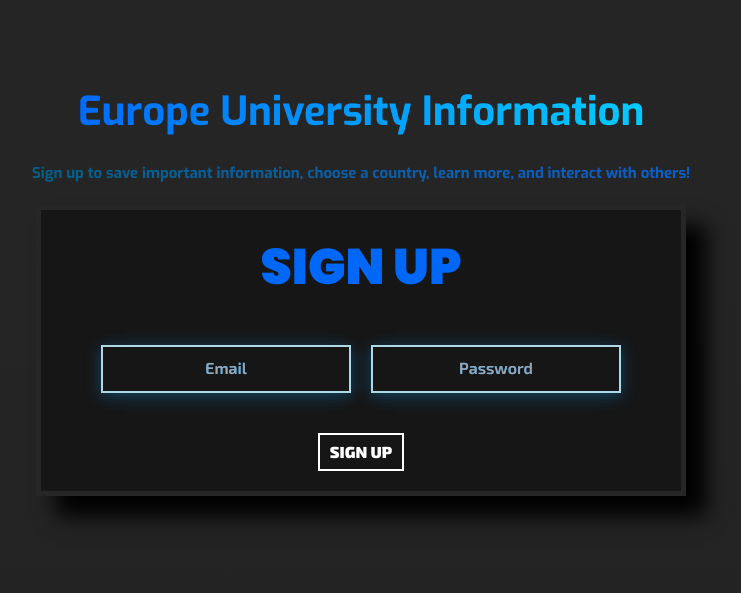
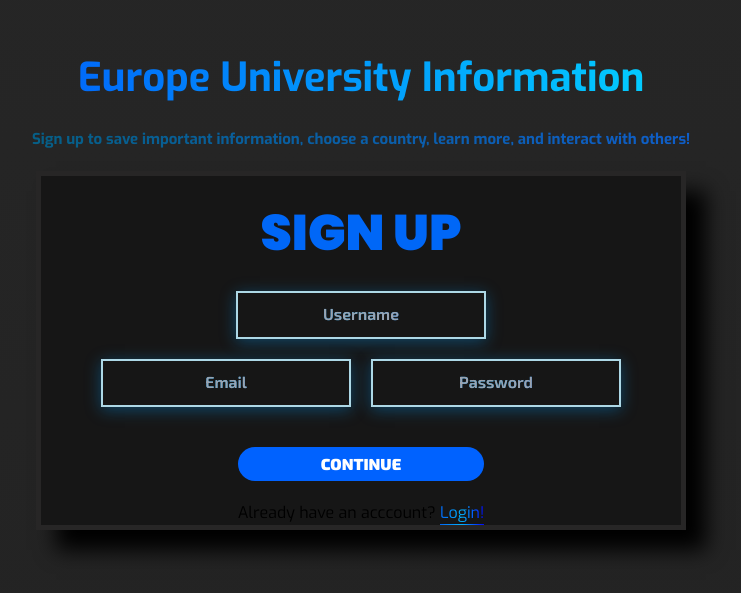
Before and after one commit to FaisalAbusharar/europe-university-info, a Next.js app: page /auth/signup in a window 1280 px wide. Shown: the part 121-714 px from the top of the page, without its empty margins (279-1020 px from the left). Built offline with nearby package versions, Linux system fonts and the light colour scheme.

Commit message:
Re-designed elements of the sign page

```diff
--- a/src/app/auth/login/page.tsx
+++ b/src/app/auth/login/page.tsx
@@ -77,8 +77,8 @@ const Signup: React.FC = () => {
             <form className='form' onSubmit={handleSignup}>
               <div className='inputsContainer'>
                 <input className='inputFormEmail'
-                  type="email"
-                  placeholder="Email"
+                  type="text"
+                  placeholder="Email/Username"
                   value={email}
                   onChange={(e) => setEmail(e.target.value)}
                   required
@@ -91,7 +91,10 @@ const Signup: React.FC = () => {
                   required
                 />
               </div>
-              <button className='inputFormSubmit' type="submit">LOGIN</button>
+              <div id='optionsContainer'>
+              <button className='inputFormSubmit' type="submit">CONTINUE</button>
+              <p>Don't have an acccount? <a href='/auth/signup' id="hyperlink">Sign up!</a></p>
+              </div>
             </form>
             {error && <p style={{ color: 'red' }}>{error}</p>}
           </div>
--- a/src/app/auth/signup/page.tsx
+++ b/src/app/auth/signup/page.tsx
@@ -11,6 +11,7 @@ const exo = Exo({ subsets: ['latin'], weight: ['400', '700'] });
 const Signup: React.FC = () => {
   const [email, setEmail] = useState<string>('');
   const [password, setPassword] = useState<string>('');
+  const [username, setUsername] = useState<string>('')
   const [error, setError] = useState<string>('');
   const [submitted, setSubmitted] = useState<boolean>(false);
   const router = useRouter();
@@ -20,24 +21,26 @@ const Signup: React.FC = () => {
     setError(''); // Reset error before new action
 
     // Simple validation for demonstration purposes
-    if (!email || !password) {
-      setError('Email and password are required');
+    if (!email || !password || !username) {
+      setError('Fill all the input fields, all are required');
       return;
     }
 
     try {
-      console.log(process.env.saltRounds, "........")
       await connectDb(
         process.env.mongoDatabaseUser, process.env.mongoDatabasePass,
-        email, password,
+        username, email, password,
         process.env.mongoDatabaseName, process.env.mongoCollectionName,
         process.env.saltRounds
         );
       setSubmitted(true);
     } catch (err) {
       if (err instanceof Error) {
-        if (err.message == "UserAlreadyExists") {
+        if (err.message == "UserAlreadyExistsEmail") {
           setError("User with this email already exists.")
+        }
+        else if (err.message == 'UserAlreadyExistsUser') {
+          setError("This username is taken, please choose another")
         }
       } else {
       setError('Unexpected Error occured.')
@@ -71,6 +74,13 @@ const Signup: React.FC = () => {
           <div className="containerForm">
             <h1 className='titleForm'>SIGN UP</h1>
             <form className='form' onSubmit={handleSignup}>
+            <input className='inputFormEmail'
+                  type="text"
+                  placeholder="Username"
+                  value={username}
+                  onChange={(e) => setUsername(e.target.value)}
+                  required
+                />
               <div className='inputsContainer'>
                 <input className='inputFormEmail'
                   type="email"
@@ -79,7 +89,7 @@ const Signup: React.FC = () => {
                   onChange={(e) => setEmail(e.target.value)}
                   required
                 />
-                <input className='inputFormPassword'
+                <input className='inputFormEmail'
                   type="password"
                   placeholder="Password"
                   value={password}
@@ -87,7 +97,10 @@ const Signup: React.FC = () => {
                   required
                 />
               </div>
-              <button className='inputFormSubmit' type="submit">SIGN UP</button>
+              <div id='optionsContainer'>
+              <button className='inputFormSubmit' type="submit">CONTINUE</button>
+              <p>Already have an acccount? <a href='/auth/login' id="hyperlink">Login!</a></p>
+              </div>
             </form>
             {error && <p style={{ color: 'red' }}>{error}</p>}
           </div>
--- a/src/app/page.tsx
+++ b/src/app/page.tsx
@@ -26,7 +26,7 @@ const Home = () => {
       <div  className="flex-grow flex flex-col items-center justify-center">
         <div className="text-center mb-auto mt-8">
           <div id="title-container">
-            <Link href='/auth/signup'>
+            <Link href='/auth/login'>
             <button id='profile-button'>
               <Image
               src="/profile.svg"
--- a/src/app/styles/userPage.css
+++ b/src/app/styles/userPage.css
@@ -37,6 +37,11 @@
 
 .containerForm:hover {
   transform: scale(1.05);
+}
+
+#optionsContainer {
+  display: grid;
+  align-items: center;
 }
 
 .titleForm {
@@ -90,28 +95,23 @@
 
 .inputFormSubmit {
   font-size: 16px;
-  border: 2px solid rgb(255, 255, 255);
-  background-image: linear-gradient(to right, #0062ff, #0062ff) 1;
+  background: linear-gradient(to right, #0062ff, #0062ff);
   padding: 5px 10px;
-  margin: 20px 0;
+  margin: 20px 0px;
   cursor: pointer;
   transition: transform 0.5s ease, border 0.5s ease, color 0.5s ease, background-color 0.5s ease;
   color:  white;
   font-weight: 900;
-  -webkit-background-clip: text;
   font-family: 'Exo 2', sans-serif;
-  background-clip: text;
-  border-image-slice: 1;
+  border-radius: 25px;
 }
 
 .inputFormSubmit:hover {
     border-image: linear-gradient(to right, #00a2ff, #00a2ff) 1;
     color: white;
-    transform: scale(1.3);
+    transform: scale(1.12);
     -webkit-background-clip: padding-box;
     background-clip: padding-box;
-    margin-left: 15px;
-    margin-right: 15px;
     background-image: linear-gradient(to right, #0062ff, #0062ff) 1;
 }
 
```
